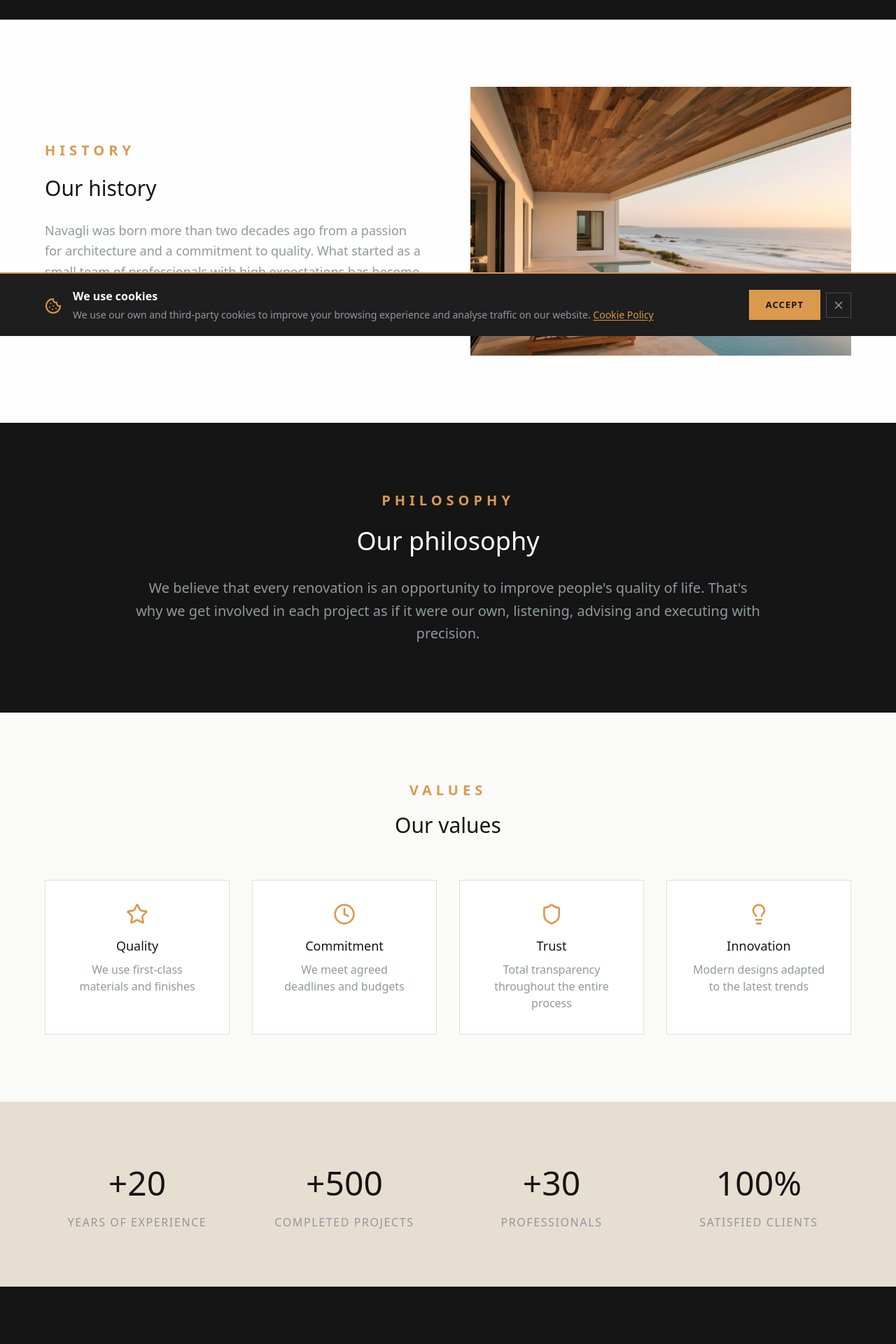
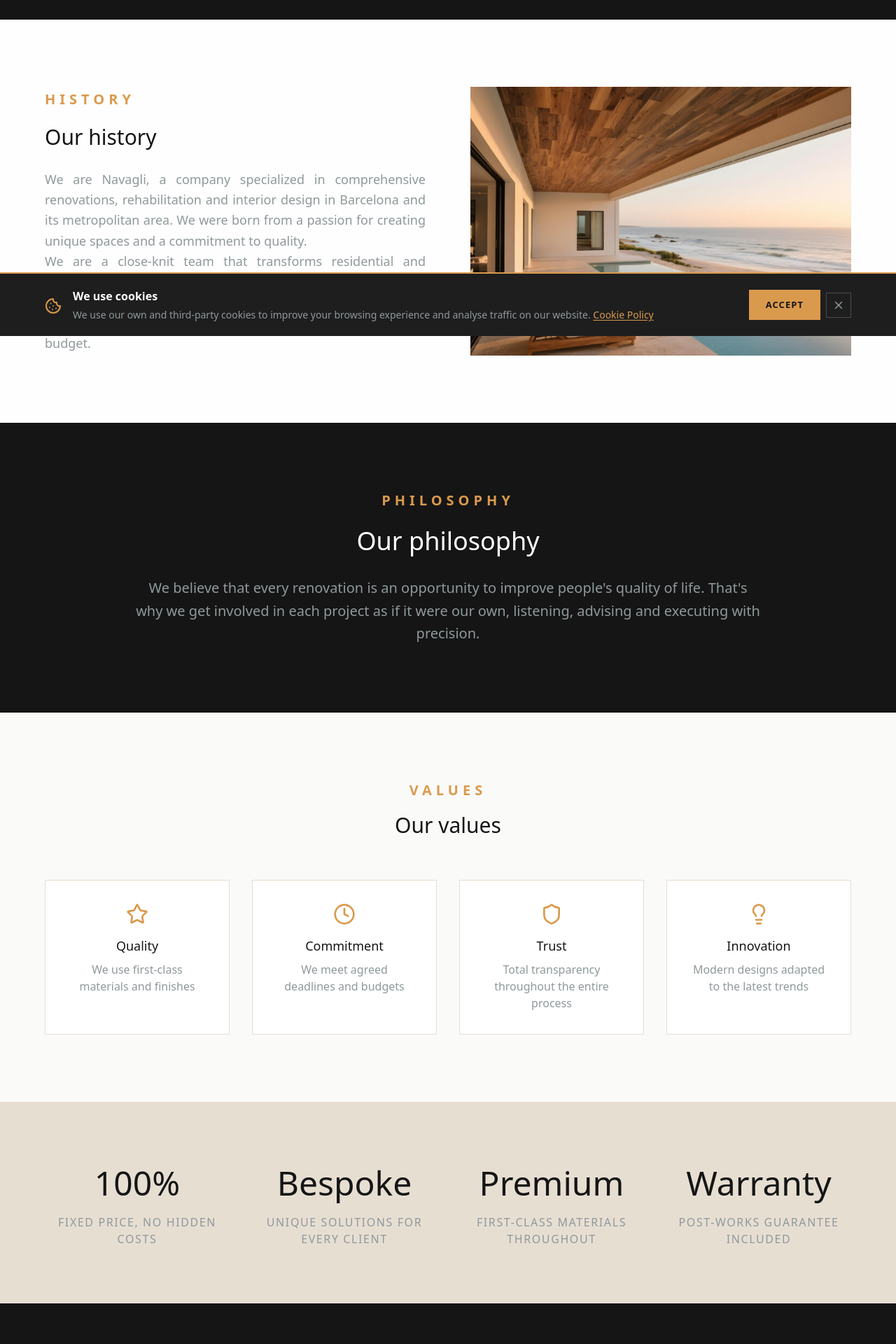
Before and after one commit to AnViKkFR7/Navagli, a React (Vite) app: page /quienes-somos in a window 1280 px wide. Shown: the part 320-2240 px from the top of the page at 70% size. Built offline with nearby package versions, Linux system fonts and the light colour scheme.

Commit message:
cambios textos

```diff
--- a/src/components/Header/Header.jsx
+++ b/src/components/Header/Header.jsx
@@ -60,7 +60,7 @@ export default function Header() {
         {/* Logo */}
         <Link to="/" className={styles.logoLink}>
           <img
-            src="/img/Logo_Navagli.png"
+            src="/img/Isotipo_Navagli.png"
             alt="Navagli"
             className={styles.logoImg}
           />
--- a/src/i18n/locales/en.json
+++ b/src/i18n/locales/en.json
@@ -19,7 +19,7 @@
   "about": {
     "sectionLabel": "Who we are",
     "title": "Experts in comprehensive renovations",
-    "text": "We are Navagli, a company with over 20 years of experience in comprehensive renovations, rehabilitation and interior design in Barcelona and its metropolitan area. We specialize in transforming residential and commercial spaces with the highest quality standards, premium materials and a team of professionals committed to detail. Each project is unique and we treat it as such, offering personalized solutions adapted to your needs and budget.",
+    "text": "We are Navagli, a company specialized in comprehensive renovations, rehabilitation and interior design in Barcelona and its metropolitan area. We were born from a passion for creating unique spaces and a commitment to quality.\n\nWe are a close-knit team that transforms residential and commercial spaces with high standards, premium materials and careful attention to detail. We treat each project as unique, offering personalized solutions adapted to your needs and budget.",
     "learnMore": "Learn more"
   },
   "projects": {
@@ -104,7 +104,7 @@
     "heroTitle": "About Us",
     "heroSubtitle": "Learn about the history and values of Navagli",
     "historyTitle": "Our history",
-    "historyText": "Navagli was born more than two decades ago from a passion for architecture and a commitment to quality. What started as a small team of professionals with high expectations has become one of the leading renovation companies in Barcelona.",
+    "historyText": "We are Navagli, a company specialized in comprehensive renovations, rehabilitation and interior design in Barcelona and its metropolitan area. We were born from a passion for creating unique spaces and a commitment to quality.\n\nWe are a close-knit team that transforms residential and commercial spaces with high standards, premium materials and careful attention to detail. We treat each project as unique, offering personalized solutions adapted to your needs and budget.",
     "philosophyTitle": "Our philosophy",
     "philosophyText": "We believe that every renovation is an opportunity to improve people's quality of life. That's why we get involved in each project as if it were our own, listening, advising and executing with precision.",
     "valuesTitle": "Our values",
@@ -171,6 +171,12 @@
       "s2": { "title": "Design and fixed quote",    "desc": "We produce a detailed technical project with materials, timelines and a fixed price. Full transparency, no surprises at the end." },
       "s3": { "title": "Execution and monitoring",  "desc": "We coordinate all trades and carry out quality checks at every phase. You will receive progress updates throughout the project." },
       "s4": { "title": "Handover and guarantee",   "desc": "We hand over the completed work clean, reviewed and with all documentation. Post-works guarantee and after-sales service included." }
+    },
+    "stats": {
+      "s1": { "num": "100%",     "label": "Fixed price, no hidden costs" },
+      "s2": { "num": "Bespoke",  "label": "Unique solutions for every client" },
+      "s3": { "num": "Premium",  "label": "First-class materials throughout" },
+      "s4": { "num": "Warranty", "label": "Post-works guarantee included" }
     }
   },
   "pintura": {
--- a/src/i18n/locales/es.json
+++ b/src/i18n/locales/es.json
@@ -19,7 +19,7 @@
   "about": {
     "sectionLabel": "Quiénes somos",
     "title": "Expertos en reformas integrales",
-    "text": "Somos Navagli, una empresa con más de 20 años de experiencia en reformas integrales, rehabilitación y diseño de interiores en Barcelona y su área metropolitana. Nos especializamos en transformar espacios residenciales y comerciales con los más altos estándares de calidad, materiales premium y un equipo de profesionales comprometidos con el detalle. Cada proyecto es único y lo tratamos como tal, ofreciendo soluciones personalizadas que se adaptan a tus necesidades y presupuesto.",
+    "text": "Somos Navagli, una empresa especializada en reformas integrales, rehabilitación y diseño de interiores en Barcelona y su área metropolitana. Nacemos de la pasión por crear espacios únicos y del compromiso con la calidad.\n\nSomos un equipo cercano que transforma espacios residenciales y comerciales con altos estándares, materiales premium y una cuidada atención al detalle. Entendemos cada proyecto como único, por lo que ofrecemos soluciones personalizadas adaptadas a tus necesidades y presupuesto.",
     "learnMore": "Conocer más"
   },
   "projects": {
@@ -104,7 +104,7 @@
     "heroTitle": "Sobre Nosotros",
     "heroSubtitle": "Conoce la historia y los valores de Navagli",
     "historyTitle": "Nuestra historia",
-    "historyText": "Navagli nació hace más de dos décadas de la pasión por la arquitectura y el compromiso con la calidad. Lo que comenzó como un pequeño equipo de profesionales con altas expectativas, se ha convertido en una de las empresas de reformas de referencia en Barcelona.",
+    "historyText": "Somos Navagli, una empresa especializada en reformas integrales, rehabilitación y diseño de interiores en Barcelona y su área metropolitana. Nacemos de la pasión por crear espacios únicos y del compromiso con la calidad.\n\nSomos un equipo cercano que transforma espacios residenciales y comerciales con altos estándares, materiales premium y una cuidada atención al detalle. Entendemos cada proyecto como único, por lo que ofrecemos soluciones personalizadas adaptadas a tus necesidades y presupuesto.",
     "philosophyTitle": "Nuestra filosofía",
     "philosophyText": "Creemos que cada reforma es una oportunidad para mejorar la calidad de vida de las personas. Por eso nos implicamos en cada proyecto como si fuera el nuestro propio, escuchando, asesorando y ejecutando con precisión.",
     "valuesTitle": "Nuestros valores",
@@ -171,6 +171,12 @@
       "s2": { "title": "Proyecto y presupuesto",    "desc": "Elaboramos un proyecto técnico detallado con materiales, plazos y precio cerrado. Transparencia total, sin sorpresas." },
       "s3": { "title": "Ejecución y seguimiento",   "desc": "Coordinamos todos los gremios y realizamos controles de calidad en cada fase. Recibirás informes de avance durante toda la obra." },
       "s4": { "title": "Entrega y garantía",        "desc": "Entregamos la obra limpia, revisada y con toda la documentación. Garantía post-obra y atención postventa incluidas." }
+    },
+    "stats": {
+      "s1": { "num": "100%",     "label": "Presupuesto cerrado, sin sorpresas" },
+      "s2": { "num": "A medida", "label": "Soluciones únicas para cada cliente" },
+      "s3": { "num": "Premium",  "label": "Materiales de primera calidad" },
+      "s4": { "num": "Garantía", "label": "Post-obra incluida en cada reforma" }
     }
   },
   "pintura": {
--- a/src/i18n/locales/fr.json
+++ b/src/i18n/locales/fr.json
@@ -19,7 +19,7 @@
   "about": {
     "sectionLabel": "Qui sommes-nous",
     "title": "Experts en rénovations complètes",
-    "text": "Nous sommes Navagli, une entreprise avec plus de 20 ans d'expérience dans les rénovations complètes, la réhabilitation et le design d'intérieur à Barcelone et sa zone métropolitaine. Nous nous spécialisons dans la transformation d'espaces résidentiels et commerciaux avec les plus hauts standards de qualité, des matériaux premium et une équipe de professionnels engagés dans les détails.",
+    "text": "Nous sommes Navagli, une entreprise spécialisée dans les rénovations complètes, la réhabilitation et le design d'intérieur à Barcelone et sa zone métropolitaine. Nous sommes nés de la passion pour créer des espaces uniques et de l'engagement envers la qualité.\n\nNous sommes une équipe à taille humaine qui transforme des espaces résidentiels et commerciaux avec des standards élevés, des matériaux premium et une attention soignée aux détails. Nous considérons chaque projet comme unique et proposons des solutions personnalisées adaptées à vos besoins et à votre budget.",
     "learnMore": "En savoir plus"
   },
   "projects": {
@@ -104,7 +104,7 @@
     "heroTitle": "À propos de nous",
     "heroSubtitle": "Découvrez l'histoire et les valeurs de Navagli",
     "historyTitle": "Notre histoire",
-    "historyText": "Navagli est née il y a plus de deux décennies de la passion pour l'architecture et de l'engagement envers la qualité. Ce qui a commencé comme une petite équipe de professionnels ambitieux est devenu l'une des entreprises de rénovation de référence à Barcelone.",
+    "historyText": "Nous sommes Navagli, une entreprise spécialisée dans les rénovations complètes, la réhabilitation et le design d'intérieur à Barcelone et sa zone métropolitaine. Nous sommes nés de la passion pour créer des espaces uniques et de l'engagement envers la qualité.\n\nNous sommes une équipe à taille humaine qui transforme des espaces résidentiels et commerciaux avec des standards élevés, des matériaux premium et une attention soignée aux détails. Nous considérons chaque projet comme unique et proposons des solutions personnalisées adaptées à vos besoins et à votre budget.",
     "philosophyTitle": "Notre philosophie",
     "philosophyText": "Nous croyons que chaque rénovation est une opportunité d'améliorer la qualité de vie des personnes. C'est pourquoi nous nous impliquons dans chaque projet comme s'il était le nôtre, en écoutant, conseillant et exécutant avec précision.",
     "valuesTitle": "Nos valeurs",
@@ -171,6 +171,12 @@
       "s2": { "title": "Projet et devis fixe",        "desc": "Nous élaborons un projet technique détaillé avec matériaux, délais et prix ferme. Transparence totale, sans surprises." },
       "s3": { "title": "Exécution et suivi",          "desc": "Nous coordonnons tous les corps de métier et effectuons des contrôles qualité à chaque phase. Rapports d'avancement tout au long du chantier." },
       "s4": { "title": "Livraison et garantie",       "desc": "Nous livrons le chantier propre, vérifié et documenté. Garantie après travaux et service après-vente inclus." }
+    },
+    "stats": {
+      "s1": { "num": "100%",      "label": "Prix ferme, sans mauvaises surprises" },
+      "s2": { "num": "Sur mesure", "label": "Solutions uniques pour chaque client" },
+      "s3": { "num": "Premium",   "label": "Matériaux de première qualité" },
+      "s4": { "num": "Garantie",  "label": "Après travaux incluse dans chaque rénovation" }
     }
   },
   "pintura": {
--- a/src/pages/About/AboutPage.jsx
+++ b/src/pages/About/AboutPage.jsx
@@ -38,9 +38,11 @@ export default function AboutPage() {
             <h2 className={styles.sectionTitle}>
               {t('aboutPage.historyTitle')}
             </h2>
-            <p className={styles.bodyText}>
-              {t('aboutPage.historyText')}
-            </p>
+            {t('aboutPage.historyText').split('\n\n').map((paragraph, i) => (
+              <p key={i} className={styles.bodyText}>
+                {paragraph}
+              </p>
+            ))}
           </div>
           <div className={styles.imgWrapper}>
             <img
@@ -97,15 +99,10 @@ export default function AboutPage() {
       {/* Experience stats */}
       <section id="stats" className={styles.statsSection}>
         <div className={styles.statsGrid}>
-          {[
-            { num: '+20', labelKey: 'aboutPage.stats.yearsLabel' },
-            { num: '+500', labelKey: 'aboutPage.stats.projectsLabel' },
-            { num: '+30', labelKey: 'aboutPage.stats.professionalsLabel' },
-            { num: '100%', labelKey: 'aboutPage.stats.clientsLabel' },
-          ].map(({ num, labelKey }) => (
-            <div key={labelKey}>
-              <p className={styles.statNum}>{num}</p>
-              <p className={styles.statLabel}>{t(labelKey)}</p>
+          {['s1', 's2', 's3', 's4'].map((key) => (
+            <div key={key}>
+              <p className={styles.statNum}>{t(`reformas.stats.${key}.num`)}</p>
+              <p className={styles.statLabel}>{t(`reformas.stats.${key}.label`)}</p>
             </div>
           ))}
         </div>
--- a/src/pages/About/AboutPage.module.css
+++ b/src/pages/About/AboutPage.module.css
@@ -137,6 +137,7 @@
   color: #8f999b;
   line-height: 1.625;
   font-size: 1rem;
+  text-align: justify;
 }
 
 @media (min-width: 768px) {
--- a/src/pages/Home/HomePage.module.css
+++ b/src/pages/Home/HomePage.module.css
@@ -176,6 +176,7 @@
   color: #8f999b;
   line-height: 1.625;
   font-size: 1rem;
+  text-align: justify;
 }
 
 @media (min-width: 768px) {
--- a/src/pages/ReformasIntegrales/ReformasIntegralesPage.jsx
+++ b/src/pages/ReformasIntegrales/ReformasIntegralesPage.jsx
@@ -41,15 +41,10 @@ export default function ReformasIntegralesPage() {
             <p className={styles.bodyText}>{t('reformas.introText')}</p>
           </div>
           <div className={styles.statsBox}>
-            {[
-              { num: '+20', label: t('aboutPage.stats.yearsLabel') },
-              { num: '+500', label: t('aboutPage.stats.projectsLabel') },
-              { num: '+30', label: t('aboutPage.stats.professionalsLabel') },
-              { num: '100%', label: t('aboutPage.stats.clientsLabel') },
-            ].map(({ num, label }) => (
-              <div key={label} className={styles.statItem}>
-                <p className={styles.statNum}>{num}</p>
-                <p className={styles.statLabel}>{label}</p>
+            {['s1', 's2', 's3', 's4'].map((key) => (
+              <div key={key} className={styles.statItem}>
+                <p className={styles.statNum}>{t(`reformas.stats.${key}.num`)}</p>
+                <p className={styles.statLabel}>{t(`reformas.stats.${key}.label`)}</p>
               </div>
             ))}
           </div>
```
Also changed, not shown: src/pages/Home/HomePage.jsx (+5 -3 lines), public/img/Isotipo_Navagli.png (added).
